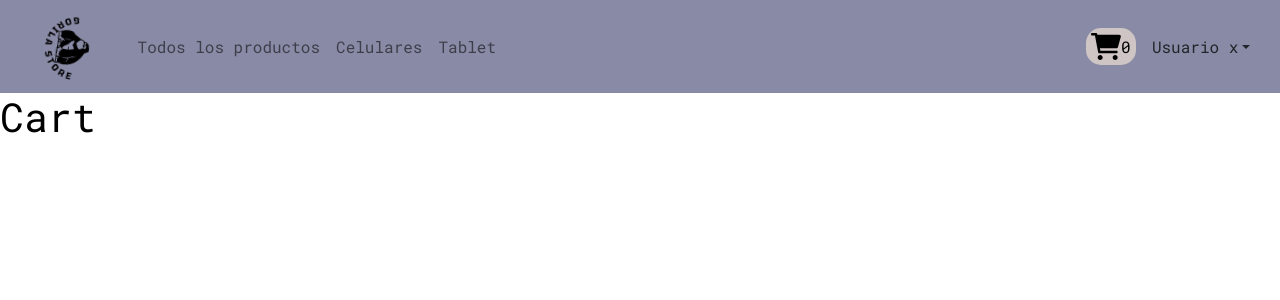
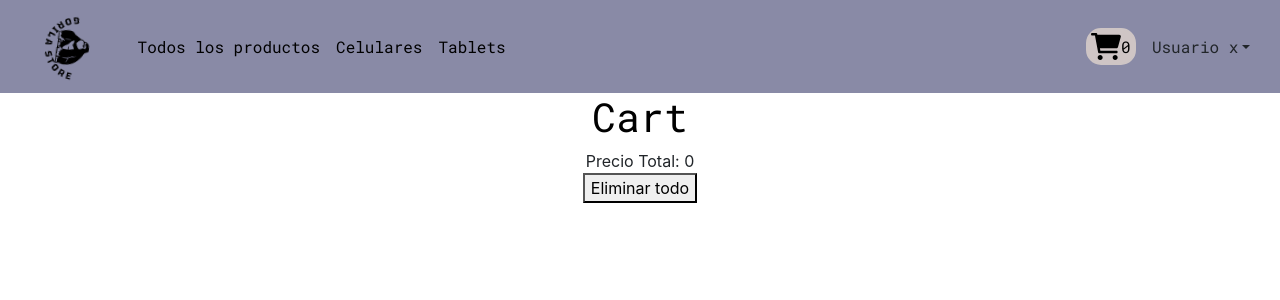
Before and after one commit to OviedoMarcelo/react-ecommer, a React (Create React App) app: page /cart in a window 1280 px wide. Shown: the top 300 px of the page. Built offline with nearby package versions, Linux system fonts and the light colour scheme.

Commit message:
Fix cart y context, bootstrap conflict

```diff
--- a/src/App.css
+++ b/src/App.css
@@ -7,6 +7,9 @@ h1,h2,h3,h4,h5,a,p,span{
   text-decoration: none;
 }
 
+.App {
+  text-align: center;
+}
 
 .App-logo {
   height: 10vmin;
--- a/src/components/Cart/Cart.jsx
+++ b/src/components/Cart/Cart.jsx
@@ -4,7 +4,7 @@ import { CartContext } from "../../context/CartContext"
 
 const Cart = () => {
 
-    const { cart } = useContext(CartContext)
+    const { cart,removeItem,total,clearCart } = useContext(CartContext)
 
     return (
         <div>
@@ -12,10 +12,19 @@ const Cart = () => {
             {
                 cart.map(prod =>(
                     <div>
-                        {prod.name}
+                        {prod.name} - Cantidad: {prod.quantity} - Precio: {prod.price}
+                        <button onClick={()=>removeItem(prod.id)}>Remover</button>
                     </div>
                 ))
             }
+            <div>
+                Precio Total: {total}
+            </div>
+            <div>
+                <button onClick={()=>clearCart()}>
+                    Eliminar todo
+                </button>
+            </div>
 
         </div>
 
--- a/src/components/CartWidget/CartWidget.jsx
+++ b/src/components/CartWidget/CartWidget.jsx
@@ -2,12 +2,14 @@ import cart from './asset/cart-shopping-solid.svg'
 import './CartWidget.css'
 import { useContext } from 'react';
 import { CartContext } from '../../context/CartContext';
+import { NavLink } from 'react-router-dom';
 
 const CartWidget = () => {
 
     const {totalQuantity} = useContext(CartContext)
 
     return (
+        <NavLink to={'/cart'}>
         <div className='cart-conteiner'>
             <img
                 src={cart}
@@ -19,6 +21,7 @@ const CartWidget = () => {
             </span>
 
         </div>
+        </NavLink>
 
     );
 
--- a/src/components/ItemCount/ItemCount.jsx
+++ b/src/components/ItemCount/ItemCount.jsx
@@ -1,19 +1,19 @@
 import { useState } from "react";
 import "./ItemCount.css";
 
-export const Counter = ({ onAdd,stock }) => {
+export const Counter = ({ onAdd,initial = 1,stock }) => {
 
-    const [quantity, setResult] = useState(0)
+    const [quantity, setQuantity] = useState(initial)
 
     const addItem = () => {
         if (quantity < stock) {
-            setResult(parseInt(quantity + 1))
+            setQuantity(parseInt(quantity + 1))
         }
     }
 
     const removeItem = () => {
         if (quantity > 0) {
-            setResult(parseInt(quantity - 1))
+            setQuantity(parseInt(quantity - 1))
         }
     }
 
--- a/src/components/ItemDetail/ItemDetail.jsx
+++ b/src/components/ItemDetail/ItemDetail.jsx
@@ -3,18 +3,18 @@ import '../ItemDetail/itemDetail.css'
 import Counter from '../ItemCount/ItemCount'
 import { useContext } from 'react'
 import { CartContext } from '../../context/CartContext'
-import { Link } from 'react-router-dom'
 
 
 const ItemDetail = ({ id, img, name, category, price, description, stock }) => {
 
-    const { addItem, isInCart } = useContext(CartContext)
+    const { addItem, getProductQuantity } = useContext(CartContext)
+    const quantityAdded = getProductQuantity(id)
 
     const handleOnAdd = (quantity) => {
         const productToAdd = {
             id, name, price, quantity
         }
-        addItem(productToAdd)
+        addItem(productToAdd, productToAdd.quantity)
     }
 
     return (
@@ -27,12 +27,7 @@ const ItemDetail = ({ id, img, name, category, price, description, stock }) => {
                 <p> Precio ${price}</p>
                 <p>{description}</p>
                 <div>
-                    {
-                        !isInCart(id)
-                        ?<Counter onAdd={handleOnAdd} stock={stock} />
-                        :<Link to='/cart'>Finalizar compra</Link>
-
-                    }
+                    <Counter onAdd={handleOnAdd} stock={stock} initial={quantityAdded}/>
                 </div>
             </div>
         </div>
--- a/src/components/NavBar/NavBar.jsx
+++ b/src/components/NavBar/NavBar.jsx
@@ -1,11 +1,13 @@
 import React from "react";
 import "./Navbar.css";
+import CartWidget from "../CartWidget/CartWidget";
+import logo from '../../logo.svg'
 import Container from 'react-bootstrap/Container';
-import logo from '../../logo.svg'
 import Nav from 'react-bootstrap/Nav';
 import Navbar from 'react-bootstrap/Navbar';
 import NavDropdown from 'react-bootstrap/NavDropdown';
-import CartWidget from "../CartWidget/CartWidget";
+import { NavLink } from "react-router-dom";
+
 
 
 export const NavBar = () => {
@@ -13,24 +15,33 @@ export const NavBar = () => {
 
         <Navbar expand="lg" className="Navbar">
             <Container fluid>
-                <Navbar.Brand href="/">
+                <Navbar.Brand>
+                    <NavLink to={'/'}>
                     <img src={logo} className="App-logo" alt="logo" />
+                    </NavLink>
                 </Navbar.Brand>
                 <Navbar.Toggle aria-controls="basic-navbar-nav" />
                 <Navbar.Collapse id="basic-navbar-nav">
                     <Nav className="me-auto">
-                        <Nav.Link href="/">Todos los productos</Nav.Link>
-                        <Nav.Link href="/category/celular">Celulares</Nav.Link>
-                        <Nav.Link href="/category/tablet">Tablet</Nav.Link>
+                        <Nav.Link>
+                            <NavLink to={'/'} className={({ isActive }) => isActive ? 'ActiveOption' : 'Option'}>Todos los productos</NavLink>
+                        </Nav.Link>
+                        <Nav.Link>
+                            <NavLink to={'/category/celular'} className={({ isActive }) => isActive ? 'ActiveOption' : 'Option'}>Celulares</NavLink>
+                        </Nav.Link>
+                        <Nav.Link>
+                            <NavLink to={'/category/tablet'} className={({ isActive }) => isActive ? 'ActiveOption' : 'Option'}>Tablets</NavLink>
+                        </Nav.Link>
                     </Nav>
-                    <Nav.Link href="/cart"><CartWidget/></Nav.Link>
+                    <Nav.Link>
+                        <CartWidget />
+                    </Nav.Link>
                     <NavDropdown title="Usuario x" d="basic-nav-dropdown" className="p-3">
                         <NavDropdown.Item href="#action/3.1">Mi Perfil</NavDropdown.Item>
                         <NavDropdown.Item href="#action/3.2">Mi historial</NavDropdown.Item>
                         <NavDropdown.Divider />
                         <NavDropdown.Item href="#action/3.4"> Cerrar sesión </NavDropdown.Item>
                     </NavDropdown>
-
                 </Navbar.Collapse>
             </Container>
         </Navbar>
--- a/src/context/CartContext.js
+++ b/src/context/CartContext.js
@@ -2,7 +2,7 @@ import { createContext, useState, useEffect } from 'react';
 
 
 export const CartContext = createContext({
-    cart:[],
+    cart: [],
     totalQuantity: 0
 })
 
@@ -19,22 +19,33 @@ export const CartProvider = ({ children }) => {
         const totalQ = getQuantity()
         setTotalQuantity(totalQ)
 
-    }, [cart])
+    }, [cart]) //eslint-disable-line
 
     useEffect(() => {
         const total = getTotal()
         setTotal(total)
 
-    }, [cart])
+    }, [cart]) //eslint-disable-line
 
     /* Action funtions */
-    const addItem = (productToAdd) => {
+    const addItem = (productToAdd, quantity) => {
         if (!isInCart(productToAdd.id)) {
             setCart([...cart, productToAdd])
 
         }
         else {
-            console.log('Ya esta en el carrito')
+            const cartUpdated = cart.map(prod => {
+                if (prod.id === productToAdd.id) {
+                    const productUpdated = {
+                        ...prod,
+                        quantity: quantity
+                    }
+                    return productUpdated
+                } else {
+                    return prod
+                }
+            })
+            setCart(cartUpdated)
         }
     }
 
@@ -74,14 +85,15 @@ export const CartProvider = ({ children }) => {
     }
 
     const getProductQuantity = (id) => {
+
         const product = cart.find(prod => prod.id === id)
 
-        return product?.quantity
+        return product?.quantity /* If is an object read the property */
     }
 
 
     return (
-        <CartContext.Provider value={{ cart,totalQuantity,total, addItem, removeItem, isInCart,clearCart,getProductQuantity}}>
+        <CartContext.Provider value={{ cart, totalQuantity, total, addItem, removeItem, isInCart, clearCart, getProductQuantity }}>
             {children}
         </CartContext.Provider>
     )
```
Also changed, not shown: src/App.js (+3 -5 lines).
